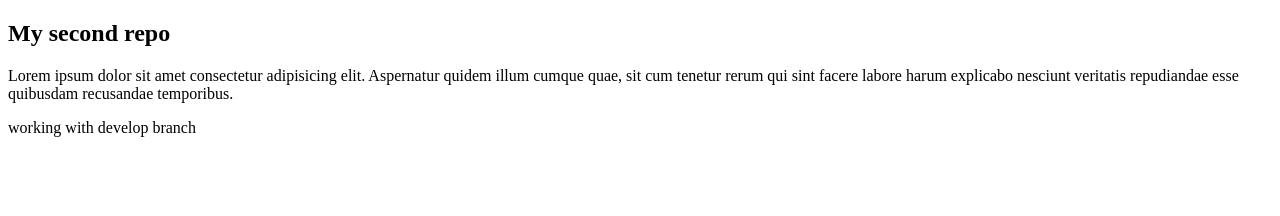
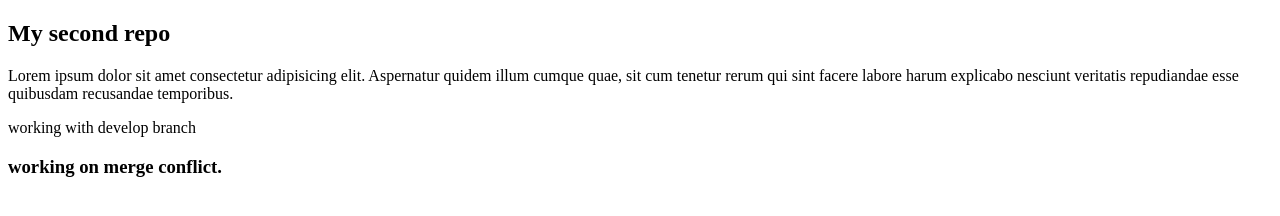
Before and after one commit to arunnath8917/second-repo, a plain HTML site: page index.html in a window 1280 px wide. Drawn offline with Linux system fonts and the light colour scheme.

Commit message:
adding h3

```diff
--- a/index.html
+++ b/index.html
@@ -11,5 +11,6 @@
         <p>Lorem ipsum dolor sit amet consectetur adipisicing elit. Aspernatur quidem illum cumque quae, sit cum tenetur rerum qui sint facere labore harum explicabo nesciunt veritatis repudiandae esse quibusdam recusandae temporibus.</p>
     </div>
     <span>working with develop branch</span>
+    <h3>working on merge conflict.</h3>
 </body>
 </html>
```
